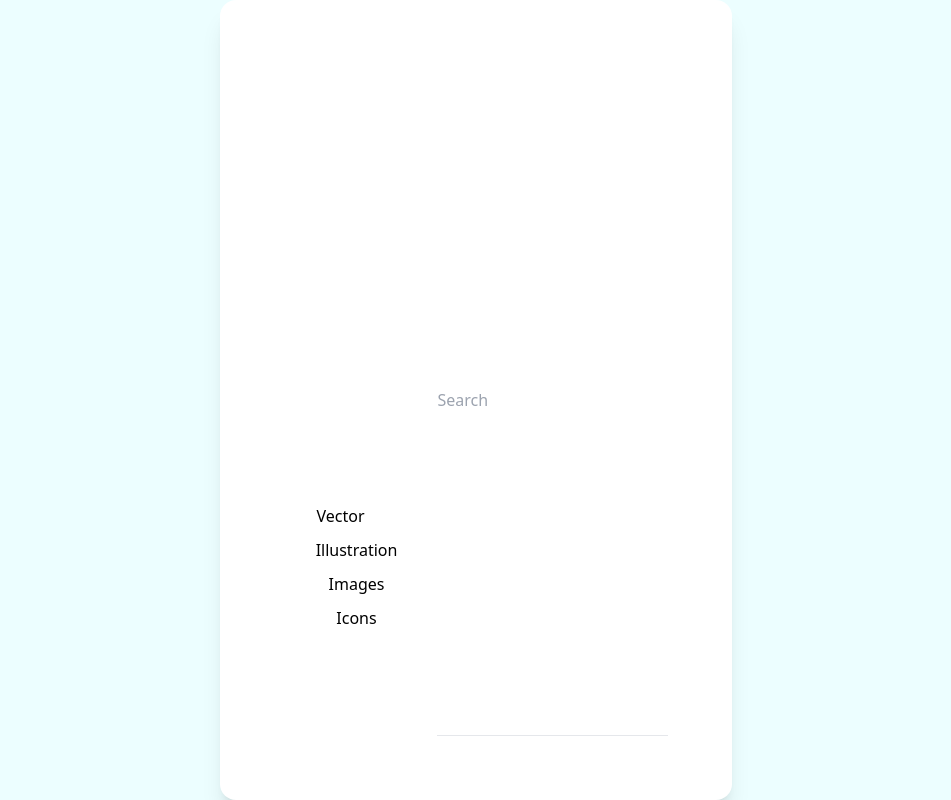
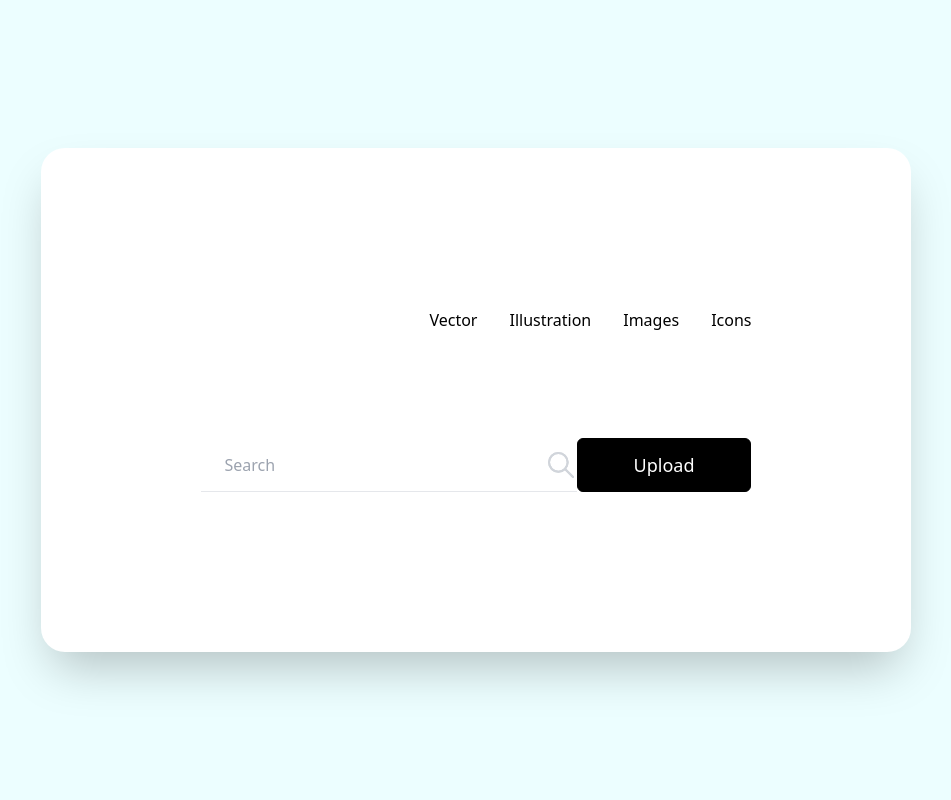
Before and after one commit to ameliesdt/mini-tailwind-project-image-gallery, a plain HTML site: page index.html in a window 1280 px wide. Shown: the whole page, without its empty margins (164-1115 px from the left). Drawn offline with nearby package versions, Linux system fonts and the light colour scheme.

Commit message:
input upload

```diff
--- a/index.html
+++ b/index.html
@@ -9,14 +9,12 @@
   </head>
   <body>
     <!--Background Container-->
-    <div class="flex bg-cyan-50 text-center justify-center min-h-screen">
+    <div class="flex items-center justify-center min-h-screen bg-cyan-50">
       <!--Card Container-->
-      <div
-        class="flex flex-col p-6 m-3 space-y-10 rounded-2xl bg-white shadow-xl md:flex-row md:space-y-0 md:space-x-10 md:m-0 md:p-16"
-      >
+      <div class="bg-white p-6 m-3 space-y-10 shadow-2xl rounded-3xl md:p-40">
         <!--Nav Container-->
         <div
-          class="flex flex-col items-center justify-center spacing-y-3 md:flex-col md:space-x-8 md:mb-24 md:justify-end"
+          class="flex flex-col items-center justify-center space-y-3 md:flex-row md:space-y-0 md:space-x-8 md:mb-24 md:justify-end"
         >
           <!--Nav Items-->
           <div class="group">
@@ -46,12 +44,42 @@
         </div>
         <!--Input Container-->
         <div
-          class="flex flex-col justify-between space-y-5 md:flex-row md:space-0"
+          class="flex flex-col justify-between space-y-5 md:flex-row md:space-y-0"
         >
           <div class="flex items-center justify-center border-b">
-            <input type="search" placeholder="Search" />
+            <input
+              type="text"
+              placeholder="Search"
+              class="w-80 ml-6 font-extralight"
+            />
+            <button>
+              <svg
+                xmlns="http://www.w3.org/2000/svg"
+                class="w-8 text-gray-300 duration-200 hover:scale-110"
+                viewBox="0 0 24 24"
+                stroke-width="1.5"
+                stroke="currentColor"
+                fill="none"
+                stroke-linecap="round"
+                stroke-linejoin="round"
+              >
+                <path stroke="none" d="M0 0h24v24H0z" fill="none"></path>
+                <circle cx="10" cy="10" r="7"></circle>
+                <line x1="21" y1="21" x2="15" y2="15"></line>
+                <path stroke="none" d="M0 0h24v24H0z" fill="none"></path>
+                <circle cx="10" cy="10" r="7"></circle>
+                <line x1="21" y1="21" x2="15" y2="15"></line>
+              </svg>
+            </button>
           </div>
+          <!--Upload Container-->
+          <button
+            class="py-3 px-14 text-lg text-white duration-200 border border-black bg-black font-normal rounded-md shadow:2xl hover:bg-white hover:text-black"
+          >
+            Upload
+          </button>
         </div>
+        <!--Grid Container-->
       </div>
     </div>
   </body>
```
